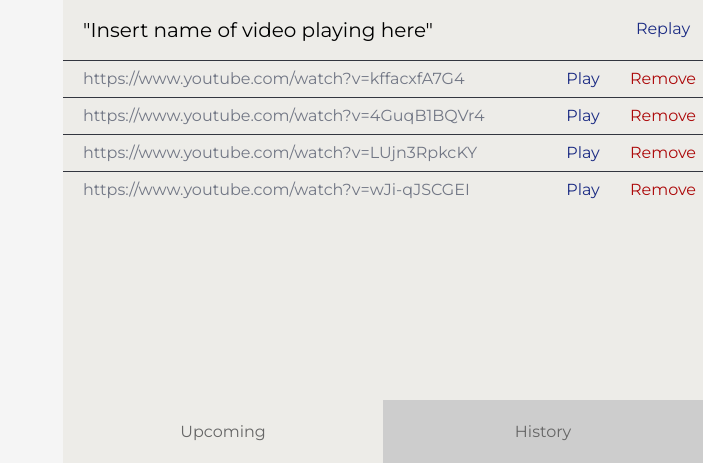
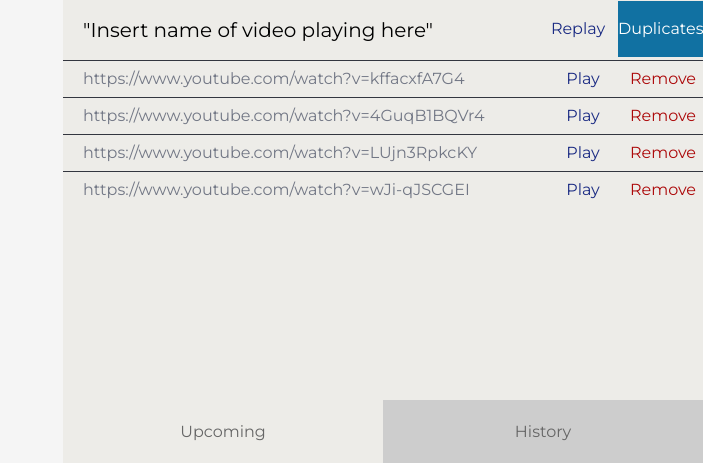
Before and after one commit to rishabt/music-player, a Django app: page /room/12345/1/ in a window 1280 px wide. Shown: the part 440-903 px from the top of the page, without its empty margins (577-1280 px from the left). Run offline with Django 3.2, Linux system fonts and the light colour scheme; data comes from the database, SQL or seed files in the repository; both versions use the stored data as it was after the commit; some libraries are stand-ins or nearby versions.

Commit message:
duplicate-feature-added

```diff
--- a/src/music_app/views.py
+++ b/src/music_app/views.py
@@ -202,27 +202,38 @@ def get_song_limit(request):
 def add_song(request, room_id, client_ip):
     party = get_object_or_404(Room, room_id=room_id)
     user = get_object_or_404(User, ip_address=client_ip)
+    msg = ""
+    dups = int(request.POST['dups'])
 
-    if user.status=="H":
-        new_song = party.song_set.create(link=request.POST['link'], add_time=timezone.now())
-        new_song.save()
-        msg = "Song Added"
+    if ((dups ==1) or (check_song_in_queue(request, room_id) == 0)):
+      if user.status=="H":
+          new_song = party.song_set.create(link=request.POST['link'], add_time=timezone.now())
+          new_song.save()
+          msg = "Song Added"
 
-    elif (user.songs_added<party.song_limit):
-        new_song = party.song_set.create(link=request.POST['link'], add_time=timezone.now())
-        new_song.save()
-        user.songs_added += 1
-        user.save()
-        msg = "Song Added"
+      elif (user.songs_added<party.song_limit):
+          new_song = party.song_set.create(link=request.POST['link'], add_time=timezone.now())
+          new_song.save()
+          user.songs_added += 1
+          user.save()
+          msg = "Song Added"
 
+      else:
+          msg = "Song limit reached"
     else:
-        msg = "Song limit reached"
+      msg = "Song already in queue bro"
 
     messages.add_message(request, messages.INFO, msg)
     return HttpResponseRedirect(reverse('room', args=(room_id, client_ip)))
 
-def check_song_in_queue(request):
-  return render_to_response('index.html', {})
+def check_song_in_queue(request, room_id):
+  song_link = request.POST['link']
+  song = getSongWithRoomAndLink(room_id, song_link)
+  if not song:
+    return 0
+  else:
+    return 1
+
 
 # def room(request, room_id, play_link=''):
     # room = get_object_or_404(Room, room_id=room_id)
--- a/src/static/css/style.css
+++ b/src/static/css/style.css
@@ -39,9 +39,11 @@ nav{ float: right; line-height: 40px; text-align: center; width: 240px;}
 #player{ background: black;}
 
 #playlist{ background: #EDECE8; color: #727785; font-size: 16px; height: 464px; overflow-x: hidden; top: 440px; width: 640px;}
-#current{ color: black; font-size: 20px; padding: 20px; margin-right: 80px;}
+#current{ color: black; font-size: 20px; padding: 20px; margin-right: 155px;}
 #replay-button{ background: none; color: #1B2B83; margin-top: 1px; float: right; text-align: center; padding: 20px 0; width: 80px; cursor: pointer;}
 .selected {}
+#duplicate-button{ background: none; color: #1B2B83; margin-top: 1px; float: right; text-align: center; padding: 20px 0; width: 85px; cursor: pointer;}
+.dip_selected {}
 #playlist ol,
 #playlist ol{ border-bottom: 1px solid #33363f; height: 340px; overflow-x: hidden;}
 #playlist li{ border-top: 1px solid #33363f;}
--- a/src/templates/party_room.html
+++ b/src/templates/party_room.html
@@ -40,7 +40,30 @@
 		$('#upcoming').hide();
 	};
 
+
+  function setDuplicates(status) {
+    if(status == 0) {
+      localStorage.setItem("dups_allowed", "0");
+      $('#duplicates_allowed').val("0");
+      $('#duplicate-button').css('background', 'none');
+      $('#duplicate-button').css('color', '#1B2B83');
+      $('#duplicate-button').removeClass('dip_selected');
+    }
+    else {
+      localStorage.setItem("dups_allowed", "1");
+      $('#duplicates_allowed').val("1");
+      $('#duplicate-button').addClass('dip_selected');
+      $('#duplicate-button').css('background-color', '#1171A2');
+      $('#duplicate-button').css('color', 'white');
+    }
+  };
+
 	$(document).ready(function(){
+
+    var dups_allowed = localStorage.getItem("dups_allowed");
+    setDuplicates(dups_allowed);
+
+
     	show_upcoming();
     	$('#replay-button').on("click", function(){
     		if($('#replay-button').hasClass('selected')){
@@ -54,6 +77,14 @@
     			$('#replay-button').css('color', 'white');
     		}
 		});
+      $('#duplicate-button').on("click", function(){
+        if($('#duplicate-button').hasClass('dip_selected')){
+          setDuplicates(0);
+        }
+        else {
+          setDuplicates(1);
+        }
+    });
 	});
 
 
@@ -86,6 +117,7 @@
 				<form action="{% url 'addsong' room_id client_ip %}" method="post">
 				{% csrf_token %}
 					<input type="hidden" value="{{link.1}}" name="link">
+          <input id="duplicates_allowed" type="hidden" value="0" name="dups">
 					<input type="submit" value="Add Song">
 				</form>
 			</span>
@@ -97,6 +129,7 @@
     </div>
     <div id="playlist">
         {% if song_list%}
+        <p id="duplicate-button"> Duplicates</p>
         <p id="replay-button"> Replay</p>
         <p id="current">"Insert name of video playing here"</p>
       	<ol id="upcoming">
@@ -153,6 +186,8 @@
 			if(success.STATUS == "G"){
 				$(".playButton").hide();
 				$(".removeButton").hide();
+        $("#duplicate-button").hide();
+        $("#replay-button").hide();
 			}else{
 				addRemoveMusicListener();
 			}
```
Also changed, not shown: src/db.sqlite3, 11 other files.
